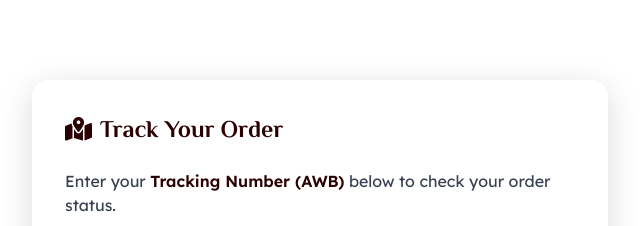
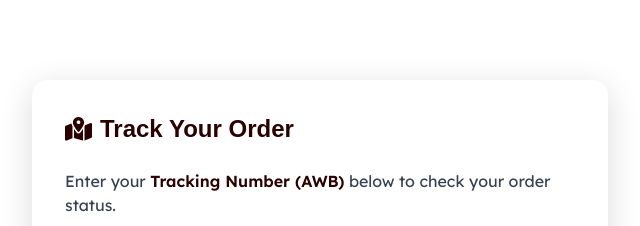
Before and after one commit to Devendrakhot/trackorder, a website: page index.html in a window 1280 px wide. Shown: the top 226 px of the page, 320-960 px from the left. Drawn offline with nearby package versions, Linux system fonts and the light colour scheme.

Commit message:
Update index.html

```diff
--- a/index.html
+++ b/index.html
@@ -18,14 +18,14 @@
     }
 
     body {
-      font-family: 'Lexend', sans-serif;
+      font-family: 'Anek Latin', sans-serif;
       color: var(--primary);
       background: #ffffff;
       min-height: 100vh;
     }
 
     h1, h2, h3, h4, h5, h6, .font-primary {
-      font-family: 'Philosopher', sans-serif;
+      font-family: 'Domine', sans-serif;
       color: var(--primary);
     }
 
```
